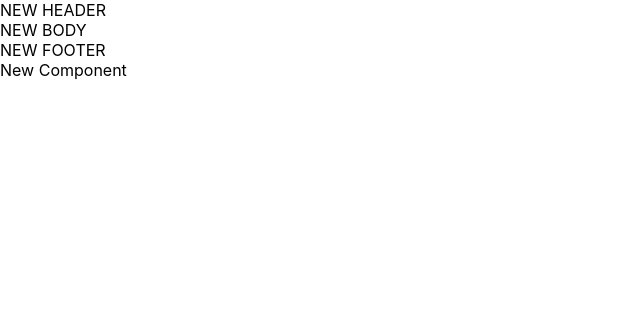
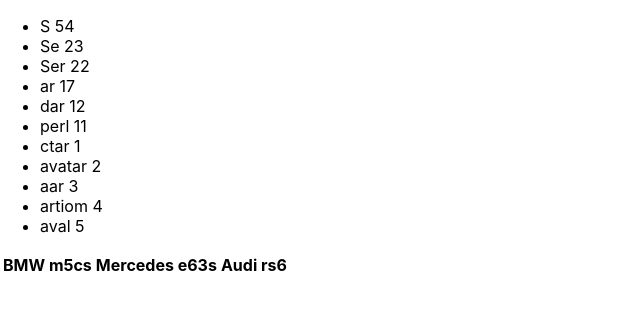
Before and after one commit to Siarheispivak/microtasks, a React (Create React App) app in the folder microtasks/: page / in a window 1280 px wide. Shown: the top 310 px of the page, without its empty margins (0-640 px from the left). Built offline with nearby package versions, Linux system fonts and the light colour scheme.

Commit message:
finished first microtask

```diff
--- a/microtasks/src/App.tsx
+++ b/microtasks/src/App.tsx
@@ -1,17 +1,33 @@
 import React from 'react';
 import './App.css';
-import {Header} from "./site/Header";
-import {Body} from "./site/Body";
-import {Footer} from "./site/Footer";
 import {NewComponent} from "./site/NewComponent";
 
+let students = [
+    {id:1,name:"S",age:54},
+    {id:2,name:"Se",age:23},
+    {id:3,name:"Ser",age:22},
+    {id:4,name:"ar",age:17},
+    {id:5,name:"dar",age:12},
+    {id:6,name:"perl",age:11},
+    {id:7,name:"ctar",age:1},
+    {id:8,name:"avatar",age:2},
+    {id:9,name:"aar",age:3},
+    {id:10,name:"artiom",age:4},
+    {id:11,name:"aval",age:5},
+
+]
+const topCars = [
+    {manufacturer:'BMW', model:'m5cs'},
+    {manufacturer:'Mercedes', model:'e63s'},
+    {manufacturer:'Audi', model:'rs6'}
+]
+
 function App() {
+
   return (
     <div className="App">
-        <Header titleForHeader={'NEW HEADER'}/>
-        <Body titleForBody={'NEW BODY'}/>
-        <Footer titleForFooter={'NEW FOOTER'}/>
-        <NewComponent />
+
+        <NewComponent students={students} topCars={topCars}/>
     </div>
   );
 }
--- a/microtasks/src/site/Body.tsx
+++ /dev/null
@@ -1,15 +0,0 @@
-import React from 'react';
-
-type BodyType ={
-    titleForBody: string
-}
-
-export const Body = (props:BodyType) => {
-    return(
-        <>
-        <div>
-            {props.titleForBody}
-        </div>
-        </>
-    )
-}
--- a/microtasks/src/site/Footer.tsx
+++ /dev/null
@@ -1,15 +0,0 @@
-import React from 'react';
-
-type FooterType = {
-    titleForFooter: string
-}
-
-export const Footer = (props:FooterType) => {
-    return(
-        <>
-        <div>
-            {props.titleForFooter}
-        </div>
-        </>
-    )
-}
--- a/microtasks/src/site/Header.tsx
+++ /dev/null
@@ -1,15 +0,0 @@
-import React from 'react';
-
-type HeaderType = {
-    titleForHeader: string
-}
-
-export const Header = (props:HeaderType) => {
-    return(
-        <>
-        <div>
-            {props.titleForHeader}
-        </div>
-        </>
-    )
-}
--- a/microtasks/src/site/NewComponent.tsx
+++ b/microtasks/src/site/NewComponent.tsx
@@ -1,15 +1,49 @@
 import React from 'react';
+import {debug} from "util";
 
 type NewComponentType = {
-    students: any
+    students: Array<StudentsType>
+    topCars:Array<TopCarsType>
+}
+type StudentsType = {
+    id:number
+    name:string
+    age:number
+}
+type TopCarsType ={
+    manufacturer:string
+    model:string
 }
 
 export const NewComponent = (props:NewComponentType) => {
+
+
+
+//         <table>
+//         <tr>
+//         <th>Month</th>
+//         </tr>
+//         </table>
+
     return(
         <>
-        <div>
-            New Component
-        </div>
+        <ul>
+            {props.students.map((el,)=>{
+                return(
+                    <li key={el.id}>{`${el.name} ${el.age}`}</li>
+                    )
+            })}
+
+        </ul>
+            <table>
+                <tr>
+                    {props.topCars.map((el, index)=>{
+                        return(
+                            <th key={index}>{`${el.manufacturer} ${el.model}`}</th>
+                        )
+                    })}
+                </tr>
+            </table>
         </>
     )
 }
```
